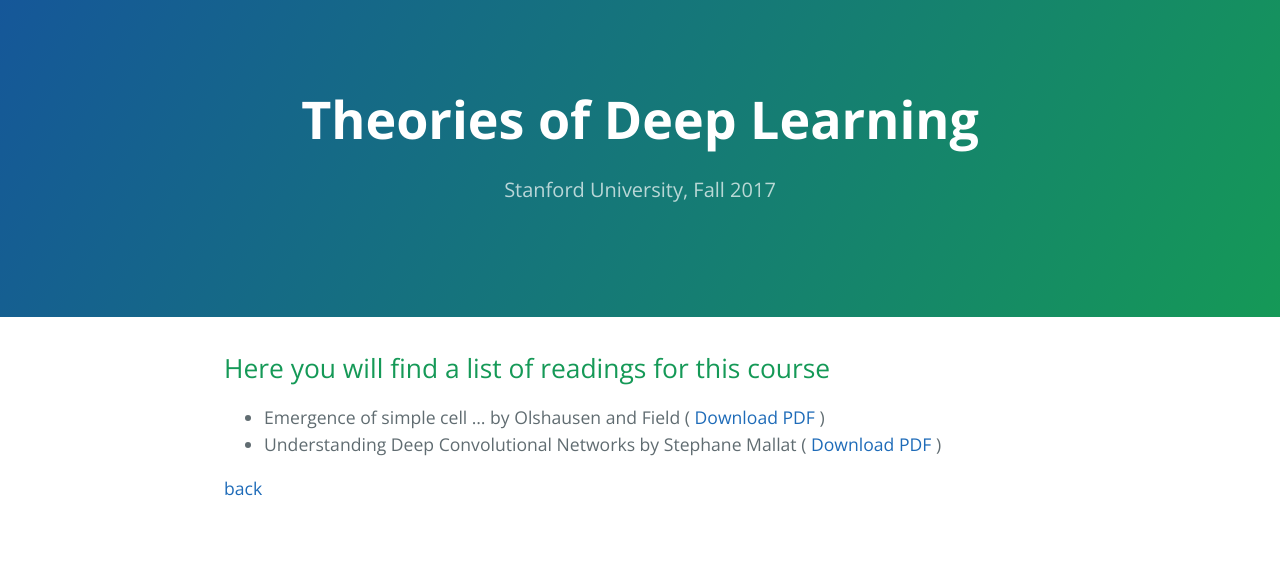
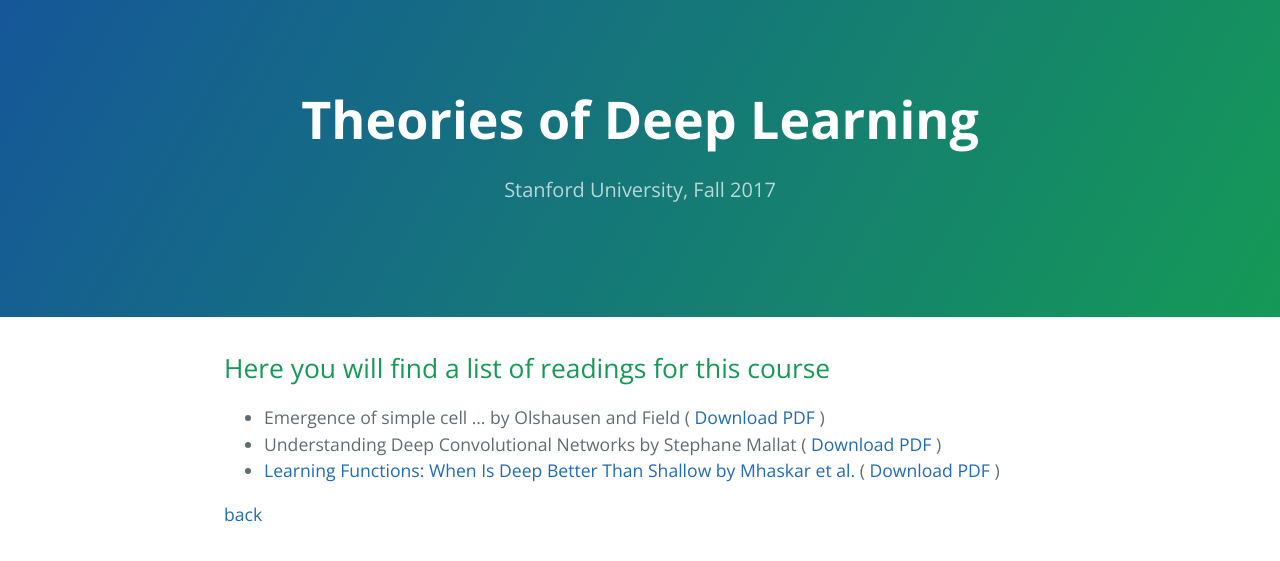
Before and after one commit to stats385/stats385.github.io, a Jekyll site: the page built from readings.md, in a window 1280 px wide. Shown: the top 561 px of the page. Built offline with Jekyll 4.4.1, drawn with Linux system fonts in a browser that asks for light colours; the repository's description, which GitHub fills in, is left out; our own code applies the rules of GitHub Pages for plain Markdown files.

Commit message:
add readings

```diff
--- a/readings.md
+++ b/readings.md
@@ -6,5 +6,7 @@
 
 * Emergence of simple cell ... by Olshausen and Field ( [Download PDF](https://courses.cs.washington.edu/courses/cse528/11sp/Olshausen-nature-paper.pdf) )
 * Understanding Deep Convolutional Networks by Stephane Mallat ( [Download PDF](https://arxiv.org/pdf/1601.04920.pdf) )
+* [Learning Functions: When Is Deep Better Than Shallow by Mhaskar et al.](https://arxiv.org/abs/1603.00988) ( [Download PDF](https://arxiv.org/pdf/1603.00988.pdf) )
+
 
 [back](./)
```
Also changed, not shown: index.md (+0 -1 lines).
